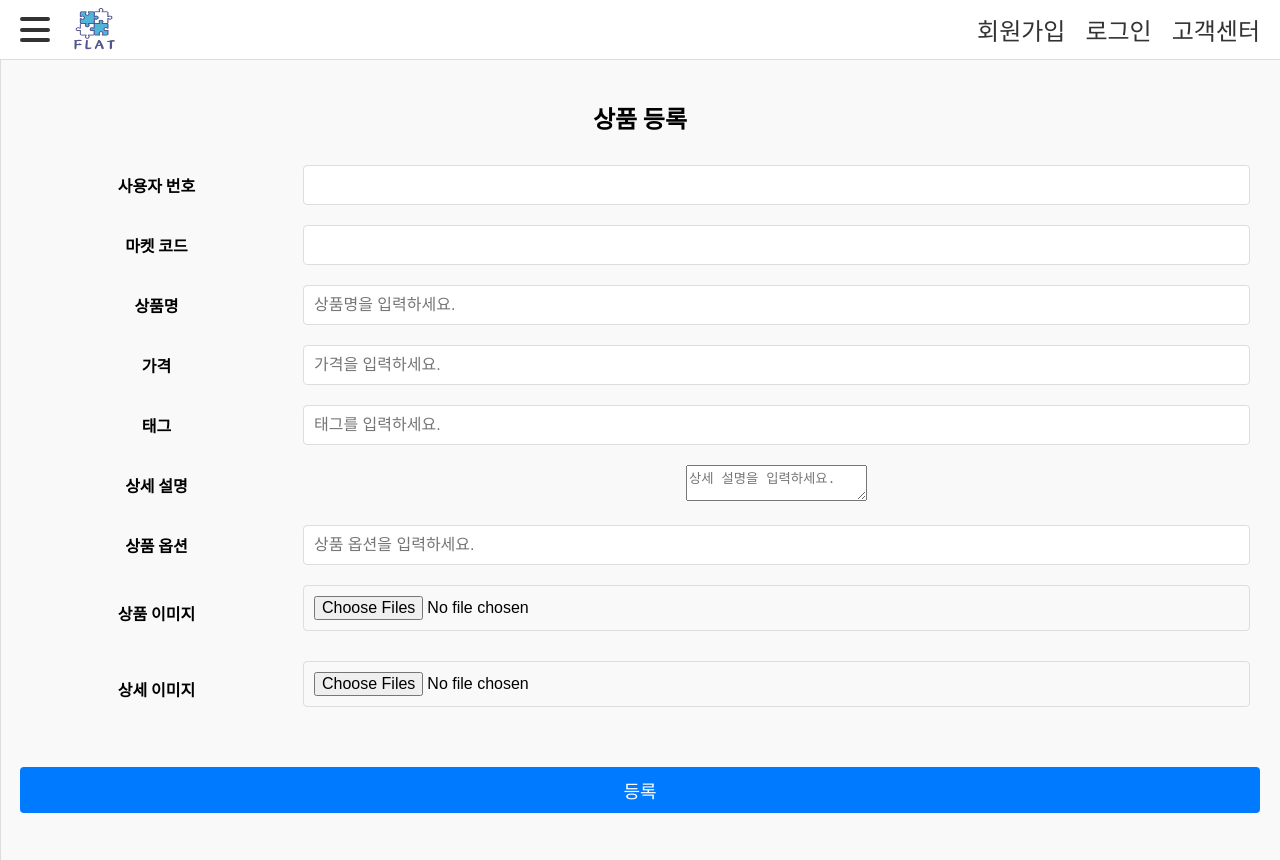
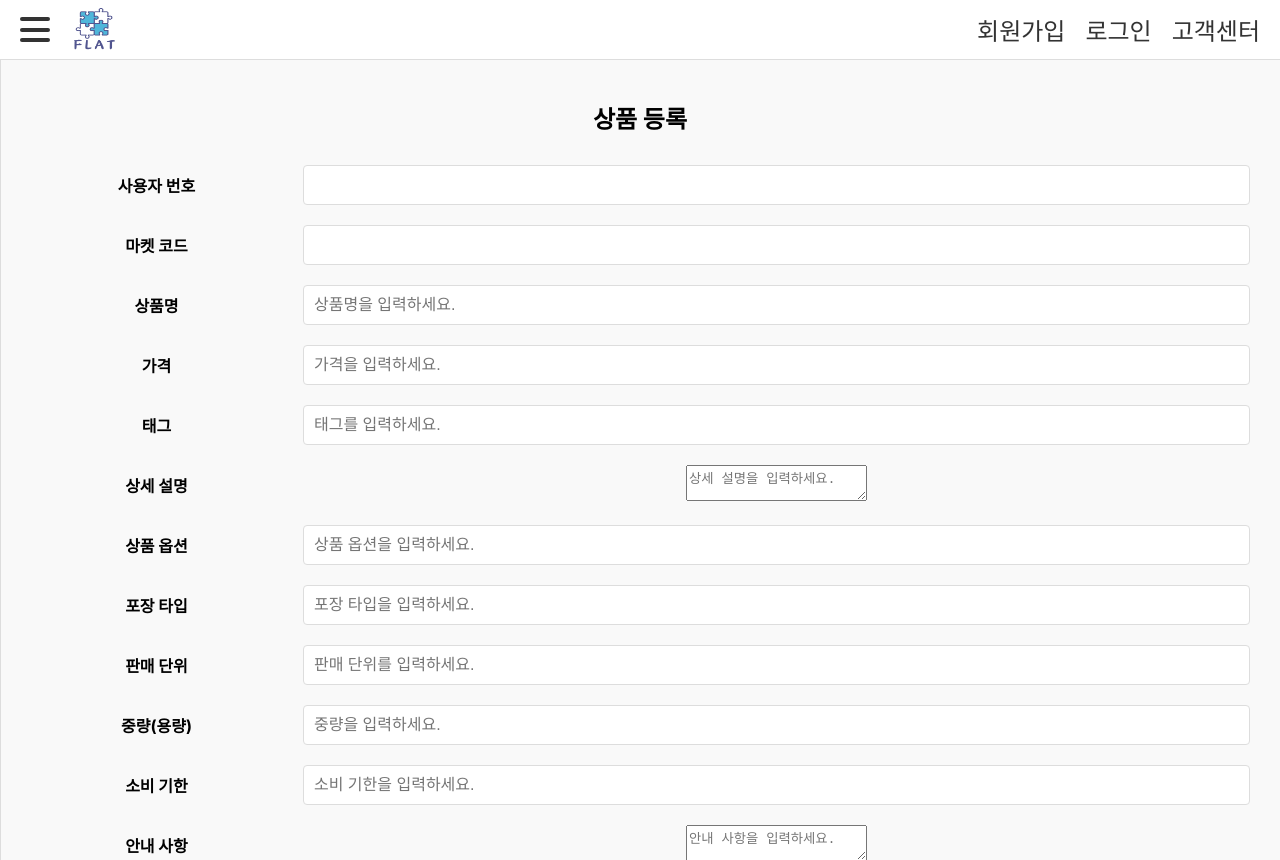
Before and after one commit to Nangzu/livinglab, a React (Create React App) app: page /registration in a window 1280 px wide. Built offline with nearby package versions, Linux system fonts and the light colour scheme; the HTML template or start-up script is replaced by a standard one.

Commit message:
배송관리 추가 및 상품등록 dto연동 추가

```diff
--- a/src/App.js
+++ b/src/App.js
@@ -10,6 +10,7 @@ import ProductEdit from "./pages/ProductEdit";
 import StudentApproval from "./pages/StudentApproval";
 import EmployeeRole from "./pages/EmployeeRole";
 import EmployeeForm from "./pages/EmployeeForm";
+import DeliveryManager from "./pages/DeliveryManager";
 
 // 메인 콘텐츠를 렌더링할 AppContent 컴포넌트 생성
 function AppContent() {
@@ -78,7 +79,7 @@ function AppContent() {
           <Route
             path="/main" element = {
               user ? (
-              <h1>안녕하세요, {user.user_name}님!</h1>
+              <h1>안녕하세요, {user.userName}님!</h1>
               ) : (
                 <Navigate to ="/login" />
               )
@@ -99,6 +100,9 @@ function AppContent() {
 
           {/* 직원 권한 관리 페이지 */}
           <Route path="employee-management" element={<EmployeeForm />} />
+
+          {/* 배송 관리 페이지 */}
+          <Route path="delivey-manager" element={<DeliveryManager />} />
         </Routes>
       </main>
     </div>
--- a/src/components/Header.js
+++ b/src/components/Header.js
@@ -106,7 +106,7 @@ const Header = ({ toggleSidebar, user, onLogout }) => {
         ) : (
           <>
             <span style={styles.navItem}>도움말</span>
-            <span style={styles.navItem}>안녕하세요, {user.user_name}님!</span>
+            <span style={styles.navItem}>안녕하세요, {user.userName}님!</span>
             <span style={styles.navItem} onClick={onLogout}>
               로그아웃
             </span>
--- a/src/components/Sidebar.js
+++ b/src/components/Sidebar.js
@@ -183,7 +183,17 @@ const Sidebar = ({ isOpen }) => {
         </div>
         {expanded["주문/배송"] && (
           <div style={styles.subMenu}>
-            <div style={styles.subMenuItem}>배송 관리</div>
+            <Link
+              to="/delivery-manager"
+              style={{
+                ...styles.subMenuItem,
+                ...(location.pathname === "/delivery-manager"
+                  ? styles.activeMenuItem
+                  : {}),
+              }}
+            >
+              배송 관리
+            </Link>
             <div style={styles.subMenuItem}>출고중지 요청</div>
             <div style={styles.subMenuItem}>반품 관리</div>
             <div style={styles.subMenuItem}>교환 관리</div>
--- /dev/null
+++ b/src/pages/DeliveryManager.css
@@ -0,0 +1,57 @@
+.delivery-manager-container {
+    padding: 20px;
+    background-color: #f9f9f9;
+  }
+
+  .delivery-manager-title {
+    font-size: 24px;
+    font-weight: bold;
+    margin-bottom: 20px;
+  }
+
+  .delivery-table {
+    width: 100%;
+    border-collapse: collapse;
+  }
+
+  .delivery-table th,
+  .delivery-table td {
+    border: 1px solid #ddd;
+    padding: 8px;
+    text-align: center;
+  }
+
+  .delivery-table th {
+    background-color: #007bff;
+    color: white;
+  }
+
+  .product-image {
+    width: 50px;
+    height: 50px;
+    object-fit: cover;
+    margin-right: 10px;
+  }
+
+  .button-group {
+    display: flex;
+    gap: 10px;
+  }
+
+  .button-group button {
+    padding: 5px 10px;
+    background-color: #007bff;
+    color: white;
+    border: none;
+    border-radius: 4px;
+    cursor: pointer;
+  }
+
+  .button-group button:hover {
+    background-color: #0056b3;
+  }
+
+  .button-group button:disabled {
+    background-color: #ccc;
+    cursor: not-allowed;
+  }
--- /dev/null
+++ b/src/pages/DeliveryManager.js
@@ -0,0 +1,91 @@
+import React, { useState, useEffect } from "react";
+import "./DeliveryManager.css";
+import axios from "axios";
+
+const DeliveryManager = () => {
+  const [orders, setOrders] = useState([]);
+
+  useEffect(() => {
+    // 주문 목록 가져오기 (백엔드 연동)
+    const fetchOrders = async () => {
+      try {
+        const response = await axios.get("http://localhost:8082/api/orders"); // 나중에 백엔드에 맞는 URL로 변경
+        setOrders(response.data);
+      } catch (error) {
+        console.error("주문 데이터 가져오기 오류:", error);
+      }
+    };
+
+    fetchOrders();
+  }, []);
+
+  const handleAction = async (orderId, action) => {
+    try {
+      // 주문 상태 변경 API 호출
+      const response = await axios.post(`http://localhost:8082/api/orders/${orderId}/${action}`);
+      if (response.status === 200) {
+        alert("상태 변경 완료");
+        // 데이터 갱신
+        setOrders((prevOrders) =>
+          prevOrders.map((order) =>
+            order.id === orderId ? { ...order, status: action } : order
+          )
+        );
+      }
+    } catch (error) {
+      console.error("상태 변경 오류:", error);
+      alert("상태 변경 중 오류가 발생했습니다.");
+    }
+  };
+
+  return (
+    <div className="delivery-manager-container">
+      <h2 className="delivery-manager-title">배송 관리</h2>
+      <table className="delivery-table">
+        <thead>
+          <tr>
+            <th>상품정보</th>
+            <th>주문일자</th>
+            <th>주문고객</th>
+            <th>주문번호</th>
+            <th>주문금액</th>
+            <th>주문상태</th>
+          </tr>
+        </thead>
+        <tbody>
+        {orders.length === 0 ? (
+          <tr>
+            <td colSpan="6">현재 등록된 주문이 없습니다.</td>
+          </tr>
+        ) : (
+          orders.map((order) => (
+            <tr key={order.id}>
+              <td>
+                <img src={order.productImage} alt={order.productName} className="product-image" />
+                <div>{order.productName}</div>
+                <div>({order.productCode})</div>
+              </td>
+              <td>{order.orderDate}</td>
+              <td>{order.customerEmail}</td>
+              <td>{order.id}</td>
+              <td>{order.price.toLocaleString()}원</td>
+              <td>
+                <div className="button-group">
+                  {order.status === "결제완료" && (
+                    <button onClick={() => handleAction(order.id, "배송시작")}>배송시작</button>
+                  )}
+                  {order.status === "배송시작" && (
+                    <button onClick={() => handleAction(order.id, "리뷰완료")}>리뷰보기</button>
+                  )}
+                  <button onClick={() => handleAction(order.id, "주문취소")}>주문취소</button>
+                </div>
+              </td>
+            </tr>
+          )))}
+        </tbody>
+      </table>
+    </div>
+  );
+};
+
+export default DeliveryManager;
--- a/src/pages/Registration.js
+++ b/src/pages/Registration.js
@@ -11,6 +11,11 @@ const Registration = ({ isSidebarOpen }) => {
     goodsOption: "", // 상품 옵션
     userNum: "", // 사용자 번호
     marketCode: "", // 마켓 코드
+    packagingtype: "",
+    salesunit: "",
+    weightcapacity: "",
+    expirydate: "",
+    notes: "",
     images: [],
     detailImages: [],
   });
@@ -62,6 +67,18 @@ const Registration = ({ isSidebarOpen }) => {
         marketCode: formData.marketCode,
       })
     );
+
+    formDataToSend.append(
+      "goodsDetailDTO",
+      JSON.stringify({
+        packagingtype: formData.packagingtype,
+        salesunit: formData.salesunit,
+        weightcapacity: formData.weightcapacity,
+        expirydate: formData.expirydate,
+        notes: formData.notes,
+      })
+    );
+
 
     // 일반 이미지 추가
     formData.images.forEach((image) => {
@@ -205,6 +222,76 @@ const Registration = ({ isSidebarOpen }) => {
               </td>
             </tr>
 
+            {/* 포장 타입 */}
+            <tr>
+              <td><label>포장 타입</label></td>
+              <td>
+                <input
+                  type="text"
+                  name="packagingtype"
+                  value={formData.packagingtype}
+                  onChange={handleChange}
+                  placeholder="포장 타입을 입력하세요."
+                />
+              </td>
+            </tr>
+
+            {/* 판매 단위 */}
+            <tr>
+              <td><label>판매 단위</label></td>
+              <td>
+                <input
+                  type="text"
+                  name="salesunit"
+                  value={formData.salesunit}
+                  onChange={handleChange}
+                  placeholder="판매 단위를 입력하세요."
+                />
+              </td>
+            </tr>
+
+            {/* 중량 또는 용량 */}
+            <tr>
+              <td><label>중량(용량)</label></td>
+              <td>
+                <input
+                  type="text"
+                  name="weightcapacity"
+                  value={formData.weightcapacity}
+                  onChange={handleChange}
+                  placeholder="중량을 입력하세요."
+                />
+              </td>
+            </tr>
+
+            {/* 소비 기한 */}
+            <tr>
+              <td><label>소비 기한</label></td>
+              <td>
+                <input
+                  type="text"
+                  name="expirydate"
+                  value={formData.expirydate}
+                  onChange={handleChange}
+                  placeholder="소비 기한을 입력하세요."
+                />
+              </td>
+            </tr>
+
+            {/* 안내 사항 */}
+            <tr>
+              <td><label>안내 사항</label></td>
+              <td>
+                <textarea
+                  type="text"
+                  name="notes"
+                  value={formData.notes}
+                  onChange={handleChange}
+                  placeholder="안내 사항을 입력하세요."
+                />
+              </td>
+            </tr>
+
             {/* 상품 이미지 */}
             <tr>
               <td><label>상품 이미지</label></td>
--- a/src/pages/Sign.js
+++ b/src/pages/Sign.js
@@ -126,15 +126,6 @@ const Sign = () => {
           />
         </div>
 
-        {/* 역할 선택 */}
-        <div className="role-select-group">
-          <label htmlFor="role">역할 선택</label>
-          <select name="role" value={formData.role} onChange={handleChange}>
-            <option value="2">판매자</option>
-            <option value="3">학생</option>
-          </select>
-        </div>
-
         {/* 마켓 이름 */}
         <div className="form-group">
           <label htmlFor="marketName">마켓 이름</label>
```
